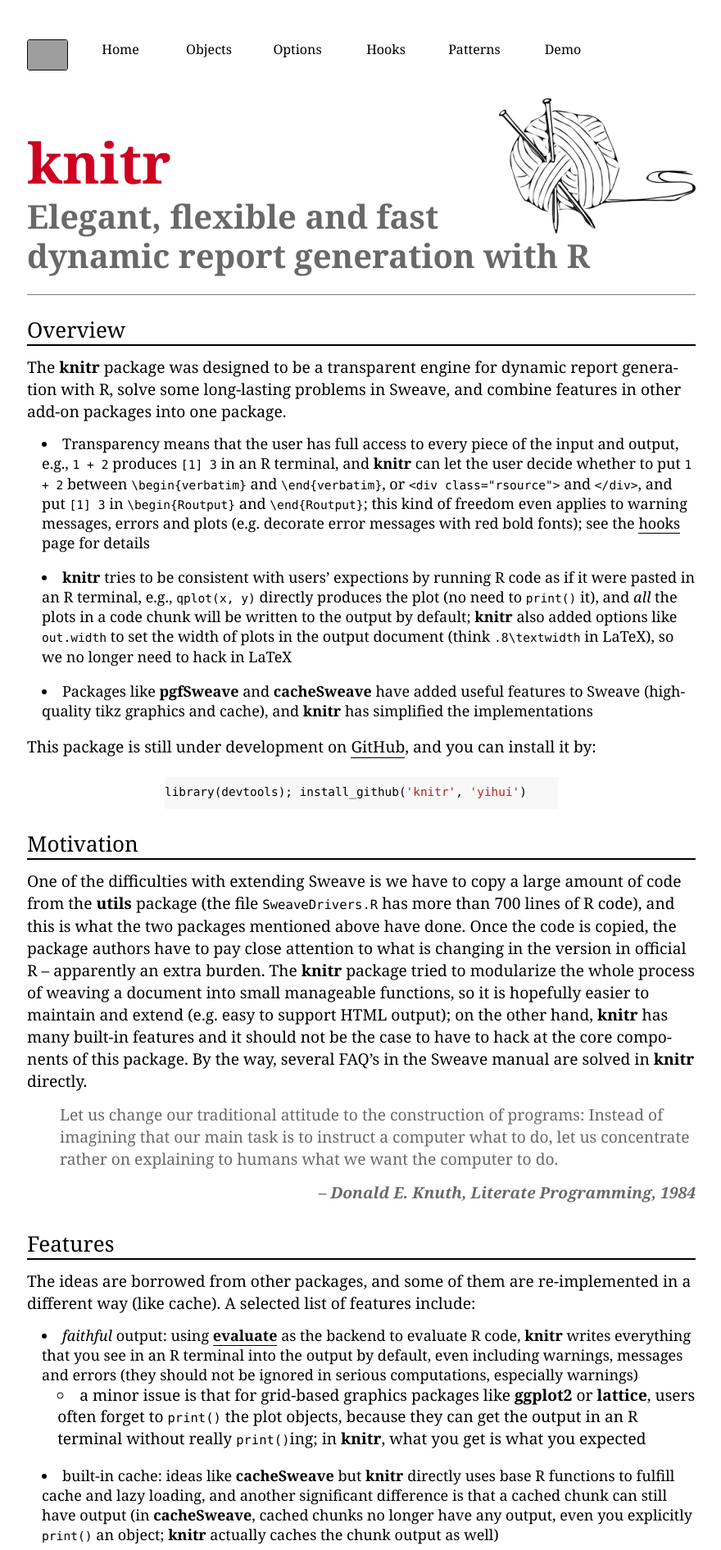
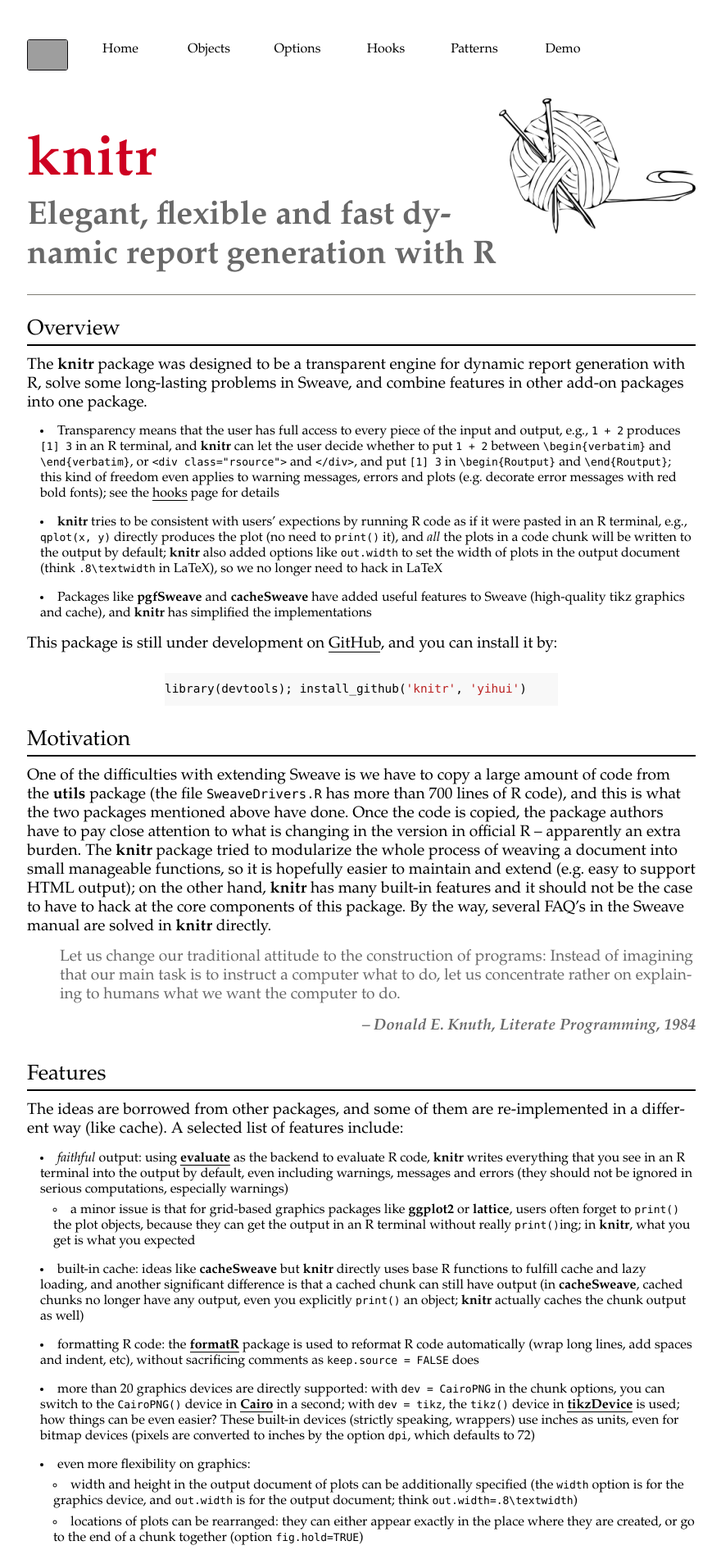
Before and after one commit to yihui/knitr, a Jekyll site: the page built from index.md, in a window 1280 px wide. Shown: the top 1891 px of the page at 82% size, without its empty margins (199-1079 px from the left). Built offline with Jekyll 4.4.1, drawn with Linux system fonts in a browser that asks for light colours; some web fonts are replaced; grey boxes are pictures that could not be loaded.

Commit message:
use the normal Palatino+Georgia serif fonts since Sorts Mill Goudy does not seem to be consistent across browsers/OS'es; close #23

```diff
--- a/_layouts/default.html
+++ b/_layouts/default.html
@@ -9,7 +9,6 @@
     <title>{{ page.title }} | dynamic report generation with R | Yihui Xie</title>
     <meta name="viewport" content="width=device-width, initial-scale=1"/>
     <meta name="author" content="Yihui Xie" />
-    <link href="http://fonts.googleapis.com/css?family=Sorts+Mill+Goudy:400,400italic" rel="stylesheet" type="text/css">
     <link rel="stylesheet" href="css/main.css"/>
     <link rel="stylesheet" href="css/code_highlights.css">
     <link rel="stylesheet" href="css/widescreen.css"/>
--- a/css/main.css
+++ b/css/main.css
@@ -89,7 +89,7 @@
   border-bottom: solid 2px;
 }
 body, h1, h3 {
-    font-family: 'Sorts Mill Goudy', "Baskerville", "Georgia", serif;
+    font-family: "Palatino Linotype", Palatino, Georgia, serif;
 }
 #copyright p,
 code,
@@ -140,10 +140,9 @@
 }
 #content li {
   list-style-position: inside;
-  font-size: 1.125em;
 }
 #content li li {
-    font-size: 1.0625em;
+    margin: 0.4em auto 0.4em 1em;
 }
 code {
   font-family: Menlo, "Andale Mono", Consolas, Monaco, monospace;
```
